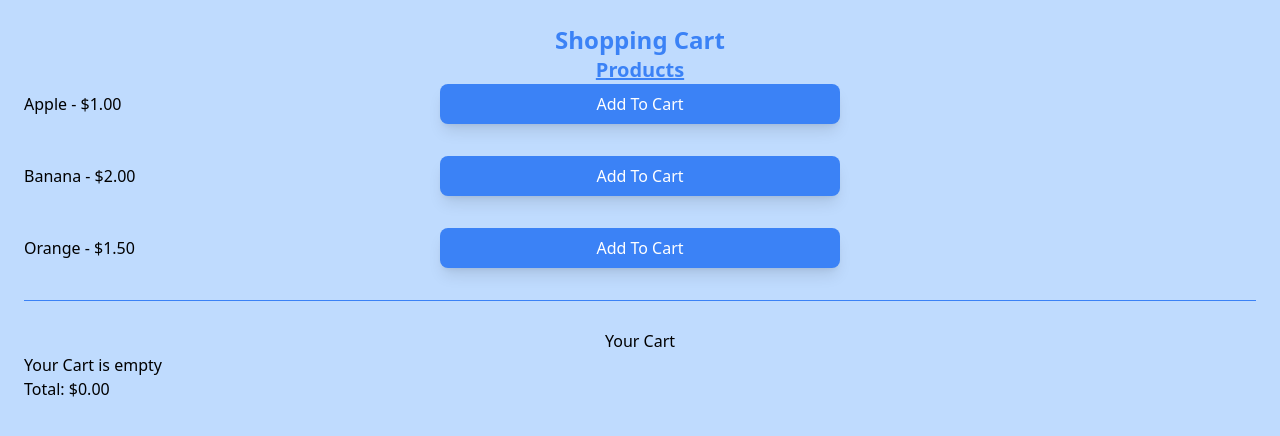
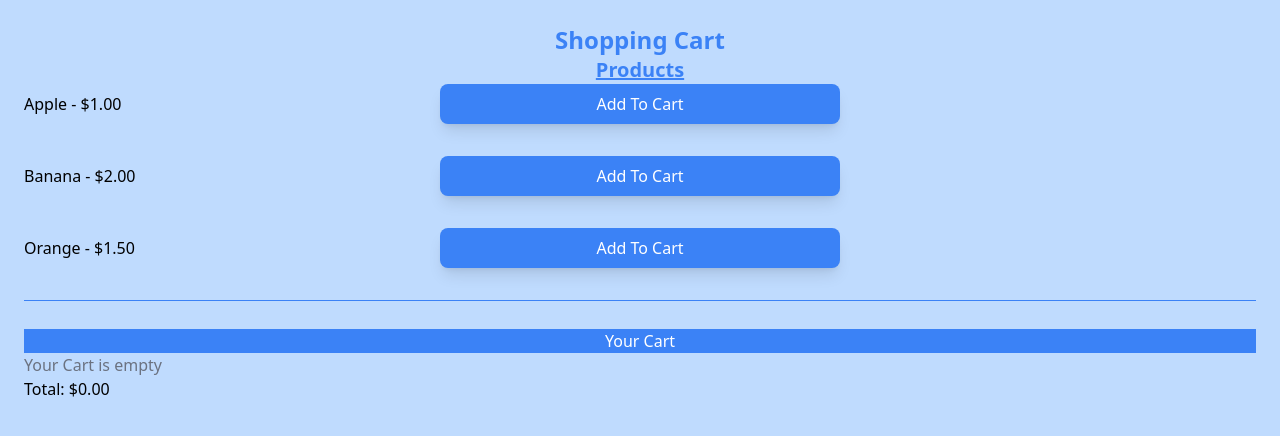
Before and after one commit to nietiene/React-Projects, a React (Vite) app: page / in a window 1280 px wide. Shown: the top 436 px of the page. Built offline with nearby package versions, Linux system fonts and the light colour scheme.

Commit message:
this is commit of react js styling

```diff
--- a/src/Adding-Product-To-Cart/Product.jsx
+++ b/src/Adding-Product-To-Cart/Product.jsx
@@ -48,12 +48,12 @@ const ShoppingCart = () => {
             </div>
 
         ))}
-<hr className="my-6 border-blue-500"/>
-        <h2 className="mt-7 text-center">Your Cart</h2>
+<hr className="my-6 border-blue-500" />
+        <h2 className="mt-7 text-center bg-blue-500 text-white">Your Cart</h2>
         {cart.length === 0 ? (
-            <p>Your Cart is empty</p>
+            <p className="text-gray-500">Your Cart is empty</p>
         ): (
-            <ul>
+            <ul className="grid gap-4 grid-cold-2">
                 {cart.map((item) => (
                     <li key={item.id}>
                         {item.name} x {item.quantity} - ${item.price * item.quantity}
```
